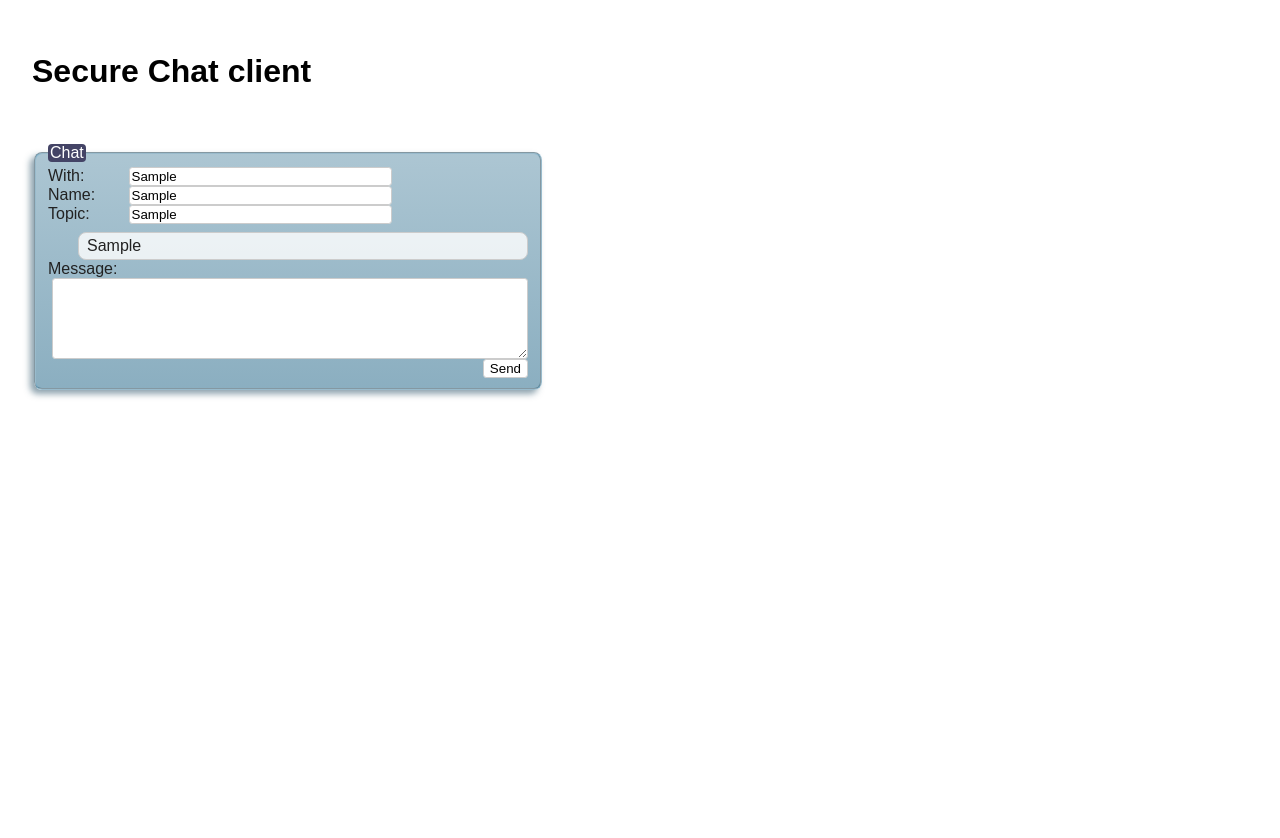
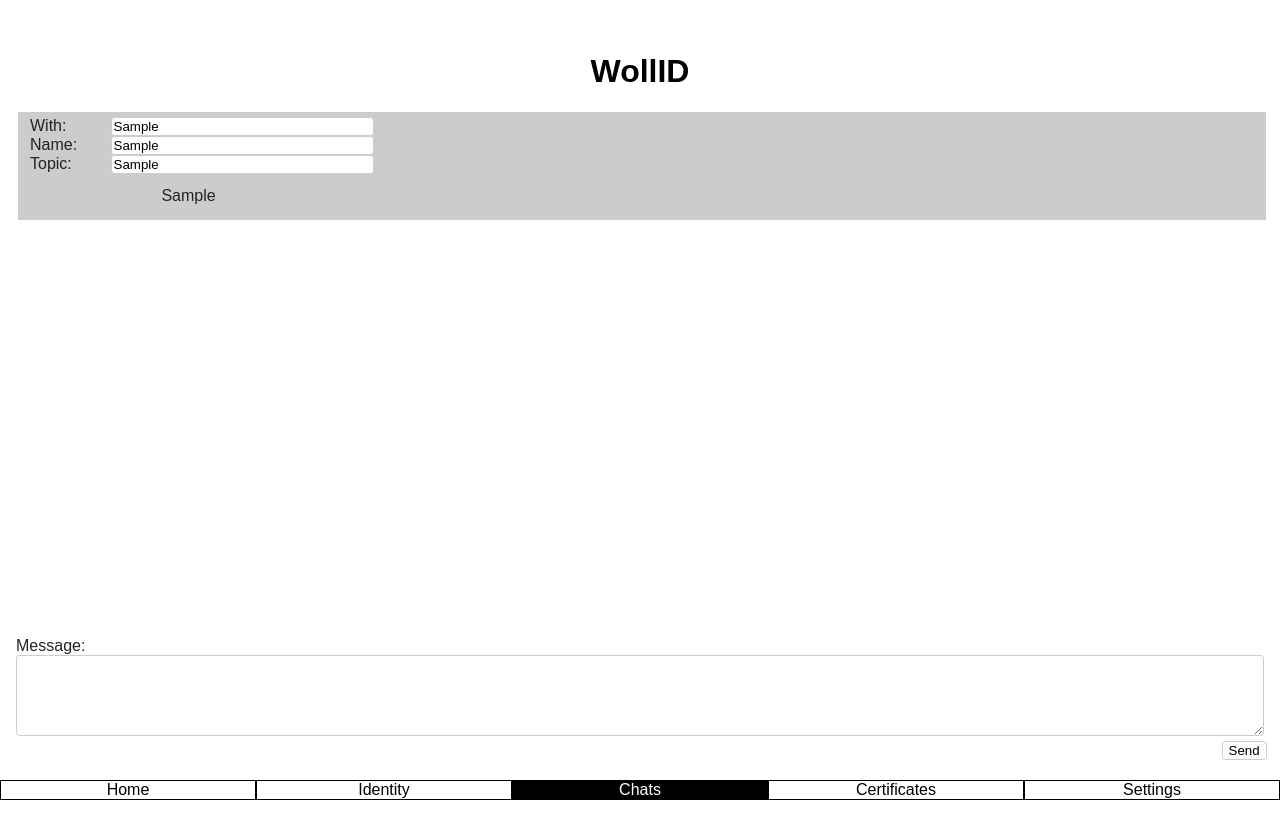
Before and after one commit to woll-id/chat, a website: page index.html in a window 1280 px wide. Both pictures are taken after typing "Sample", "Sample", "Sample", "Sample" into the empty fields and a click on the input "Send". After the commit the page ends 800 px from the top, so only its background shows below. Drawn offline with Linux system fonts and the light colour scheme; a web font is replaced by a local one.

Commit message:
operator and wallet views

```diff
--- a/index.html
+++ b/index.html
@@ -1,152 +1,31 @@
-
 <!doctype html>
 <html>
  <head>
-  <meta charset="UTF-8">
-  <meta name="viewport" content="width=device-width,initial-scale=1">
-  <meta name="apple-mobile-web-app-capable" content="yes">
-  <meta name="HandheldFriendly" content="True">
-  <meta name="MobileOptimized" content="width">
-  <link rel="icon" href="../favicon.ico" type="image/x-icon" />
-  <link rel="preconnect" href="https://fonts.googleapis.com">
-  <link rel="preconnect" href="https://fonts.gstatic.com" crossorigin>
-  <link href="https://fonts.googleapis.com/css2?family=Hedvig+Letters+Sans&display=swap" rel="stylesheet">
-  <title>Secure Chat client</title>
+  <meta charset="UTF-8"/>
+  <meta name="viewport" content="width=device-width,initial-scale=1"/>
+  <meta name="apple-mobile-web-app-capable" content="yes"/>
+  <meta name="HandheldFriendly" content="True"/>
+  <meta name="MobileOptimized" content="width"/>
+  <link rel="icon" href="../favicon.ico" type="image/x-icon"/>
+  <link rel="preconnect" href="https://fonts.googleapis.com"/>
+  <link rel="preconnect" href="https://fonts.gstatic.com" crossorigin/>
+  <link href="https://fonts.googleapis.com/css2?family=Hedvig+Letters+Sans&display=swap" rel="stylesheet"/>
+  <link id="style" href="/wallet.css" rel="stylesheet"/>
+  <title>WollID</title>
   <style>
-    :root {
-      --base-hue: 200;
-      --base-saturation: 30%;
-      --base-lightness: 75%;
-      --backgroung-start: hsl(var(--base-hue), var(--base-saturation), var(--base-lightness));
-      --backgroung-end: hsl(var(--base-hue), var(--base-saturation), 65%);
-      --text-color: hsl(var(--base-hue), 50%, 0.5%);
-    }
-    body {
-      background-color: #FFF;
-      font-family: 'Hedvig Letters Sans', sans-serif;
-      margin: 0;
-      min-height: 100vh;
-      padding: 2em;
-    }
-    h1 {
-      flex: 0 0 100%;
-    }
-    #chats {
-      display: flex;
-      flex-direction: row;
-      flex-wrap: wrap;
-    }
-    form {
-      margin: 2em 3em 1em 0;
-      max-width: 90vw;
-/*
-      flex: 0 1 auto;
-      overflow: auto;
-*/
-    }
-    fieldset {
-      background: linear-gradient(var(--backgroung-start), var(--backgroung-end));
-      background-repeat: no-repeat;
-      border-color: hsla(var(--base-hue), 50%, 60%, 50%);
-      border-radius: 0.5em;
-      box-shadow: -4px 4px 6px hsla(var(--base-hue), 50%, 25%, 50%);
-      color: #222;
-      max-width: 100%;
-      min-width: 0;
-/*
-      overflow: auto;
-*/
-      width: 30em;
-    }
-    .failed fieldset {
-      background-color: #CCC;
-    }
-    legend {
-      background-color: #446;
-      color: #FFF;
-      border-radius: 0.25em;
-    }
-    .waiting legend {
-      background-color: #F46;
-    }
-/*
-    label, textarea, #messages {
-      display: block;
-      clear: left;
-      float: left;
-    }
-*/
-    input, textarea {
-      background-color: #FFF;
-      border: 1px solid #CCC;
-      border-radius: 0.25em;
-    }
-    textarea {
-      float: right;
-      width: 98%;
-    }
-    input[type="submit"] {
-      clear: right;
-      float: right;
-    }
-    a.trusworthy {
-      color: green;
-      margin-left: 0.5em;
-      text-decoration: none;
-    }
-    .messages {
-      max-height: 65vh;
-      overflow-y: auto;
-      max-width: 100%;
-    }
-    .messages p {
-      background-color: hsla(var(--base-hue), 0%, 100%, 80%);
-      border: 1px solid #CCC;
-      border-radius: 0.5em;
-      margin: 0.5em 0 0 auto;
-      max-height: 50vh;
-      overflow: auto;
-      padding: 0.25em 0.5em;
-      white-space: pre-line;
-      width: 90%;
-    }
-    .messages p.pre {
-      white-space: pre;
-      max-height: none;
-    }
-    .messages p.other {
-      background-color: hsla(var(--base-hue), 0%, 100%, 90%);
-      margin: 0.5em auto 0 0;
-    }
-    label {
-      display: block;
-    }
-    label span {
-      display: inline-block;
-      width: 9ex;
-    }
-    @media (prefers-color-scheme: dark) {
-/*
-      form fieldset {
-        background-color: hsl(var(--base-hue), var(--base-saturation), 25%);
-        color: hsl(var(--base-hue), 50%, 99.5%);
-      }
-*/
-      body {
-        background-color: #3A3A3A;
-        color: #CCC;
-      }
-    }
-    @media (max-width: 70em) {
-      fieldset {
-        width: 100%;
-      }
-    }
-
   </style>
  </head>
  <body>
-  <h1>Secure Chat client</h1>
+  <h1>WollID</h1>
+  <nav>
+    <ul>
+      <li>Home</li>
+      <li>Identity</li>
+      <li class="active">Chats</li>
+      <li>Certificates</li>
+      <li>Settings</li>
+    </ul>
+  </nav>
   <div id="chats">
    <form>
     <fieldset>
@@ -155,7 +34,7 @@
      <label><span>Name:</span> <input name="name" size="30" placeholder="Your name, nickname, or alias"/></label>
      <label><span>Topic:</span> <input name="topic" size="30" placeholder="What this chat is about"/></label>
       <div class="messages"></div>
-      <label><span>Message:</span> <textarea name="message" cols="30" rows="5"></textarea></label>
+      <label class="message"><span>Message:</span> <textarea name="message" cols="30" rows="5"></textarea></label>
       <input type="submit" name="action" value="Send">
     </fieldset>
    </form>
@@ -213,7 +92,7 @@
       tf.to.value = msg.fromDid
       tf.topic.value = msg.thread
       tf.onsubmit = sendMessage
-      tf.to.onchange = checEstablishment
+      tf.to.onchange = checkEstablishment
       chats.appendChild(tf)
     }
     const msgs = tf.querySelector('.messages')
@@ -231,15 +110,19 @@
    const f = document.querySelector('form')
    const formTemplate = f.innerHTML
    f.onsubmit = sendMessage
-   f.to.onchange = checEstablishment
+   f.to.onchange = checkEstablishment
 
    const params = new URLSearchParams(document.location.search)
+   if (params.get('mode') == 'operator') {
+    document.getElementById('style').href = '/operator.css'
+   }
    for (const field of f.elements) {
     if (!field.name) continue
     const value = params.get(field.name)
     if (value) {
       field.value = value
       if (field.name == 'to') {
+        f.dataset.did = url2Did(value)
         field.onchange()
       }
     }
@@ -276,7 +159,7 @@
     }
    }
 
-   async function checEstablishment(e) {
+   async function checkEstablishment(e) {
     const estFile = 'https://woll-id.github.io/chat/trustworthy-organizations.json'
     const schema = 'https://woll-id.github.io/chat/trustworthy-organization.schema.json'
     const response = await fetch(estFile)
--- /dev/null
+++ b/operator.css
@@ -0,0 +1,132 @@
+:root {
+  --base-hue: 200;
+  --base-saturation: 30%;
+  --base-lightness: 75%;
+  --backgroung-start: hsl(var(--base-hue), var(--base-saturation), var(--base-lightness));
+  --backgroung-end: hsl(var(--base-hue), var(--base-saturation), 65%);
+  --text-color: hsl(var(--base-hue), 50%, 0.5%);
+}
+body {
+  background-color: #FFF;
+  font-family: 'Hedvig Letters Sans', sans-serif;
+  margin: 0;
+  min-height: 100vh;
+  padding: 2em;
+}
+h1 {
+  text-align: center;
+}
+nav {
+  display: none;
+}
+#chats {
+  display: flex;
+  flex-direction: row;
+  flex-wrap: wrap;
+}
+form {
+  margin: 2em 3em 1em 0;
+  max-width: 90vw;
+/*
+  flex: 0 1 auto;
+  overflow: auto;
+*/
+}
+fieldset {
+  background: linear-gradient(var(--backgroung-start), var(--backgroung-end));
+  background-repeat: no-repeat;
+  border-color: hsla(var(--base-hue), 50%, 60%, 50%);
+  border-radius: 0.5em;
+  box-shadow: -4px 4px 6px hsla(var(--base-hue), 50%, 25%, 50%);
+  color: #222;
+  max-width: 100%;
+  min-width: 0;
+/*
+  overflow: auto;
+*/
+  width: 30em;
+}
+.failed fieldset {
+  background-color: #CCC;
+}
+legend {
+  background-color: #446;
+  color: #FFF;
+  border-radius: 0.25em;
+}
+.waiting legend {
+  background-color: #F46;
+}
+/*
+label, textarea, #messages {
+  display: block;
+  clear: left;
+  float: left;
+}
+*/
+input, textarea {
+  background-color: #FFF;
+  border: 1px solid #CCC;
+  border-radius: 0.25em;
+}
+textarea {
+  float: right;
+  width: 98%;
+}
+input[type="submit"] {
+  clear: right;
+  float: right;
+}
+a.trusworthy {
+  color: green;
+  margin-left: 0.5em;
+  text-decoration: none;
+}
+.messages {
+  max-height: 65vh;
+  overflow-y: auto;
+  max-width: 100%;
+}
+.messages p {
+  background-color: hsla(var(--base-hue), 0%, 100%, 80%);
+  border: 1px solid #CCC;
+  border-radius: 0.5em;
+  margin: 0.5em 0 0 auto;
+  max-height: 50vh;
+  overflow: auto;
+  padding: 0.25em 0.5em;
+  white-space: pre-line;
+  width: 90%;
+}
+.messages p.pre {
+  white-space: pre;
+  max-height: none;
+}
+.messages p.other {
+  background-color: hsla(var(--base-hue), 0%, 100%, 90%);
+  margin: 0.5em auto 0 0;
+}
+label {
+  display: block;
+}
+label span {
+  display: inline-block;
+  width: 9ex;
+}
+@media (prefers-color-scheme: dark) {
+/*
+  form fieldset {
+    background-color: hsl(var(--base-hue), var(--base-saturation), 25%);
+    color: hsl(var(--base-hue), 50%, 99.5%);
+  }
+*/
+  body {
+    background-color: #3A3A3A;
+    color: #CCC;
+  }
+}
+@media (max-width: 70em) {
+  fieldset {
+    width: 100%;
+  }
+}
--- /dev/null
+++ b/wallet.css
@@ -0,0 +1,132 @@
+* {
+  box-sizing: border-box;
+}
+body {
+  background-color: #FFF;
+  font-family: 'Hedvig Letters Sans', sans-serif;
+  margin: 0;
+  min-height: 100vh;
+  padding: 2em 1em;
+}
+h1 {
+  text-align: center;
+}
+nav {
+  bottom: 0;
+  margin: 0 auto 0 -1em;
+  position: fixed;
+  text-align: center;
+  width: 100%;
+}
+nav ul {
+  display: flex;
+  margin: 0;
+  padding: 0;
+  position: relative;
+  width: 100%;
+}
+nav ul li {
+  border: 1px solid black;
+  display: block;
+  flex: 0 0 20%;
+  list-style-type: none;
+}
+nav ul li.active {
+  background-color: black;
+  color: white;
+}
+#chats {
+  display: flex;
+  flex-direction: row;
+  flex-wrap: wrap;
+}
+form {
+  width: 100%;
+}
+fieldset {
+  border-width: 0;
+  color: #222;
+  max-width: 100%;
+  min-width: 0;
+  width: 100%;
+}
+.failed fieldset {
+  background-color: #CCC;
+}
+legend {
+  display: none;
+}
+label.message {
+  bottom: 4em;
+  left: 0;
+  padding: 0 1em;
+  position: fixed;
+  width: 100%;
+}
+input, textarea {
+  background-color: #FFF;
+  border: 1px solid #CCC;
+  border-radius: 0.25em;
+}
+textarea {
+  float: right;
+  width: 100%;
+}
+input[type="submit"] {
+  bottom: 3em;
+  right: 1em;
+  position: absolute;
+}
+a.trusworthy {
+  color: green;
+  margin-left: 0.5em;
+  text-decoration: none;
+}
+.messages {
+  max-height: 65vh;
+  overflow-y: auto;
+  max-width: 100%;
+}
+.messages p {
+  background-color: hsla(var(--base-hue), 0%, 100%, 80%);
+  border: 1px solid #CCC;
+  border-radius: 0.5em;
+  margin: 0.5em 0 0 auto;
+  max-height: 50vh;
+  overflow: auto;
+  padding: 0.25em 0.5em;
+  white-space: pre-line;
+  width: 90%;
+}
+.messages p.pre {
+  white-space: pre;
+  max-height: none;
+}
+.messages p.other {
+  background-color: hsla(var(--base-hue), 0%, 100%, 90%);
+  margin: 0.5em auto 0 0;
+}
+label {
+  display: block;
+}
+label span {
+  display: inline-block;
+  width: 9ex;
+}
+@media (prefers-color-scheme: dark) {
+/*
+  form fieldset {
+    background-color: hsl(var(--base-hue), var(--base-saturation), 25%);
+    color: hsl(var(--base-hue), 50%, 99.5%);
+  }
+*/
+  body {
+    background-color: #3A3A3A;
+    color: #CCC;
+  }
+}
+@media (max-width: 70em) {
+  fieldset {
+    width: 100%;
+  }
+}
```
Also changed, not shown: index.js (+14 -4 lines), README.md.
